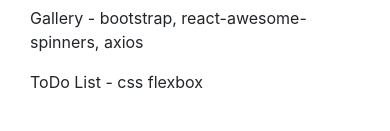
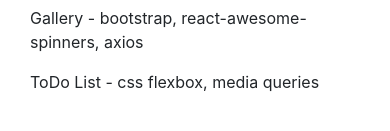
Before and after one commit to mdrzewiecki56/website, a React (Create React App) app: page /about in a window 390 px wide. Shown: the part 893-1024 px from the top of the page. Built offline with nearby package versions, Linux system fonts and the light colour scheme.

Commit message:
media query for phone support

```diff
--- a/src/About.js
+++ b/src/About.js
@@ -13,7 +13,7 @@
                         <p>Work in progress</p>
                         <p>Made with ReactJS, routed with react-router, styled with SCSS</p>
                         <p>Gallery - bootstrap, react-awesome-spinners, axios</p>
-                        <p>ToDo List - css flexbox</p>
+                        <p>ToDo List - css flexbox, media queries</p>
                     </div>
                 </div>
             </div>
--- a/src/ToDoList.scss
+++ b/src/ToDoList.scss
@@ -100,3 +100,9 @@
     }
 
 }
+
+@media (max-width: 768px) {
+    .list-container{
+        width: 100%;
+    }
+  }
```
